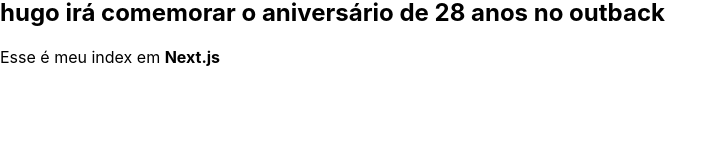
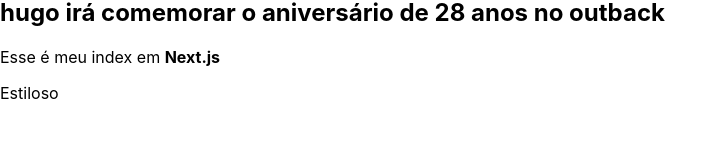
Before and after one commit to HugoLc/masterclass, a Next.js app in the folder fundamentos/: page / in a window 1280 px wide. Shown: the part 144-300 px from the top of the page, without its empty margins (0-726 px from the left). Built offline with nearby package versions, Linux system fonts and the light colour scheme.

Commit message:
usando o component Link do next.js

```diff
--- a/fundamentos/src/pages/index.jsx
+++ b/fundamentos/src/pages/index.jsx
@@ -1,4 +1,5 @@
 import Cabecalho from "../components/Cabecalho";
+import Link from "next/link";
 
 export default function Inicio(){
     const proxIdade = (idadeAtual) =>{
@@ -10,6 +11,9 @@ export default function Inicio(){
             <h1>Título</h1>
             <Cabecalho nome="hugo" proxIdade= {proxIdade(27)} localAniversario="outback" />
             <p>Esse é meu index em <strong>Next.js</strong></p>
+            <Link href= "/estiloso">
+                <span>Estiloso</span>
+            </Link>
         </>
 
     )
```
